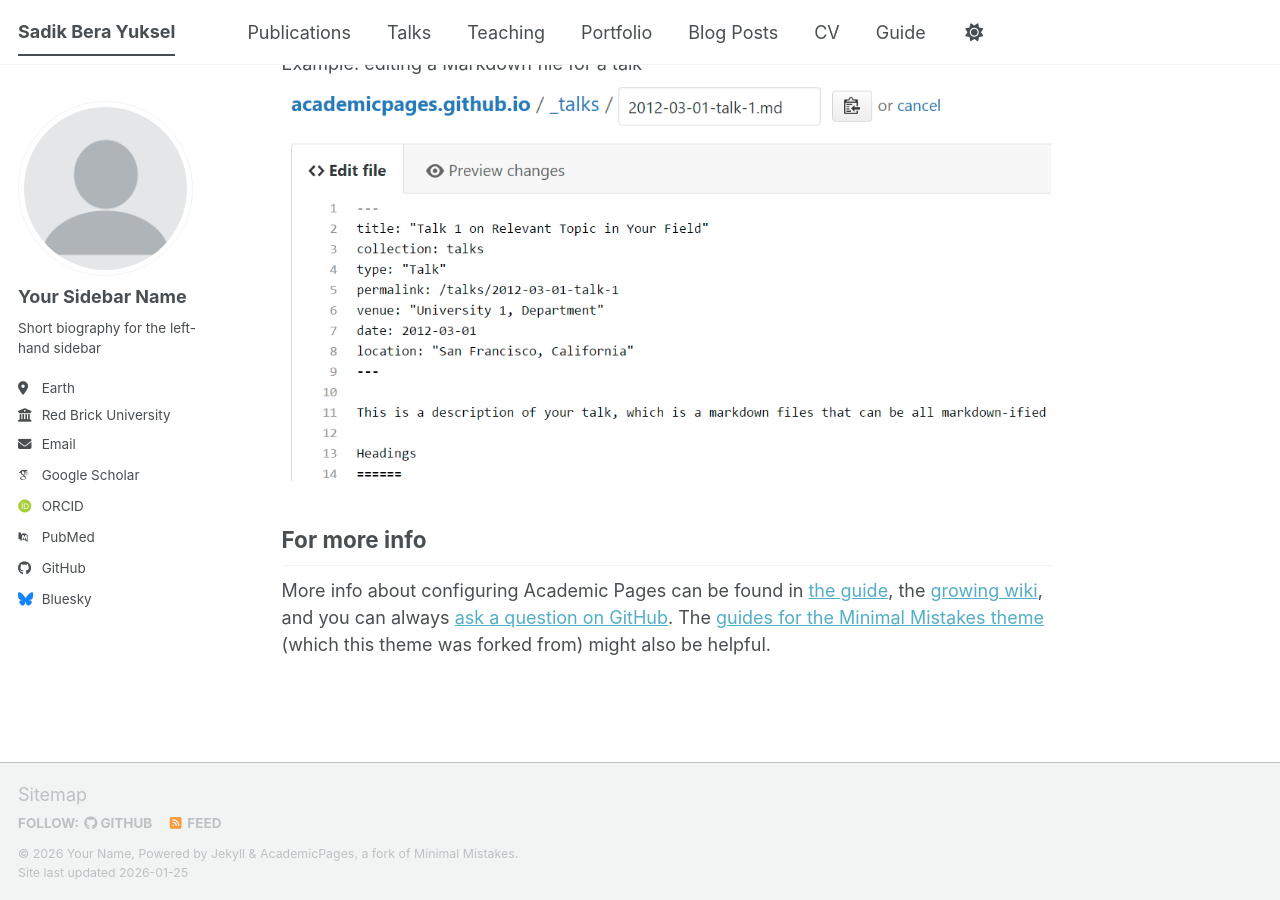
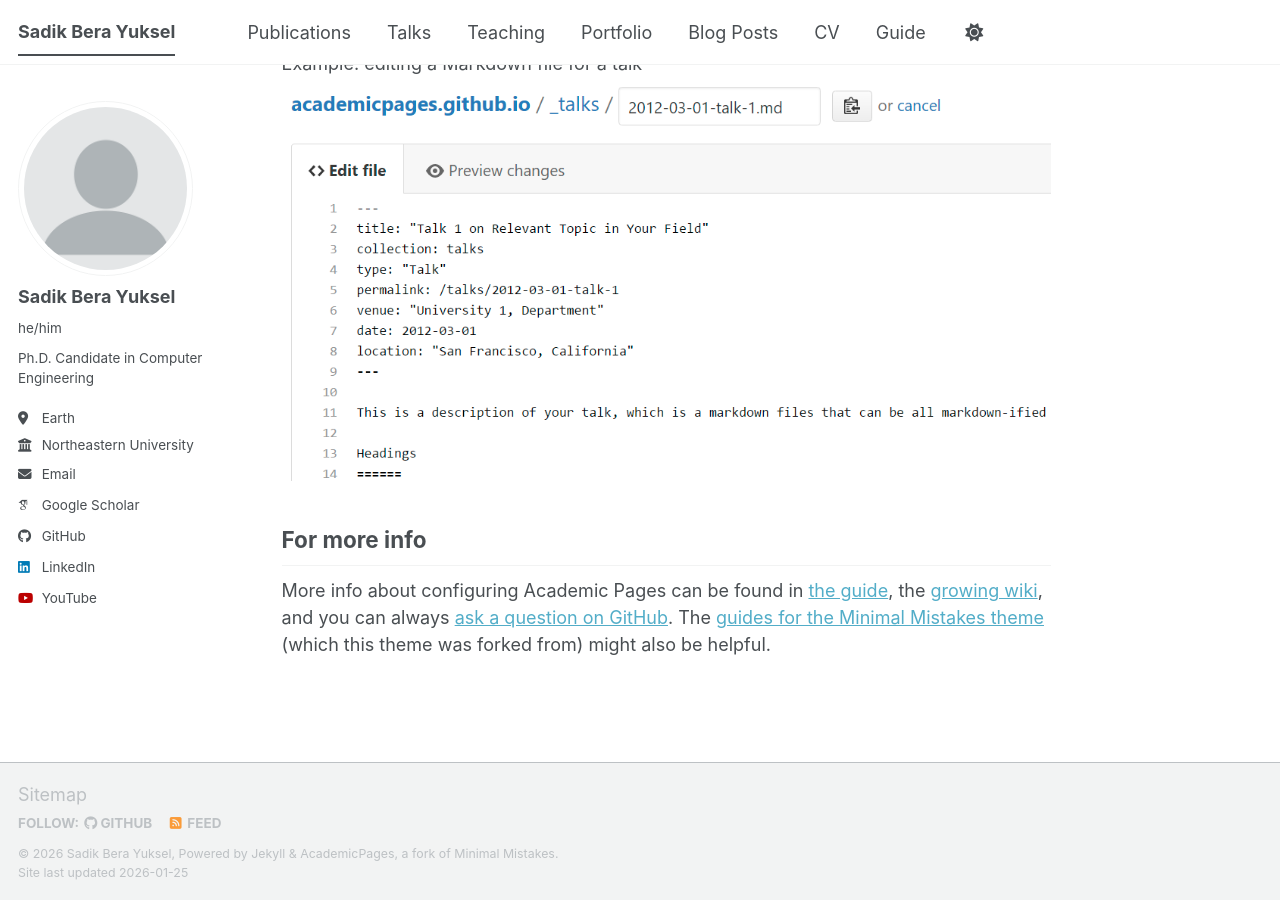
Before and after one commit to Berayksl/Berayksl.github.io, a Jekyll site: the page built from _pages/about.md, in a window 1280 px wide and 900 px high, scrolled down 2720 px. Built offline with Jekyll 4.4.1, drawn with Linux system fonts in a browser that asks for light colours; some web fonts are replaced; a script bundle is joined from its source files by our own code; library files that are not in the unit come from our copies.

Commit message:
Update personal details in _config.yml
Updated personal information and links in the configuration file.

```diff
--- a/_config.yml
+++ b/_config.yml
@@ -11,12 +11,12 @@ locale                   : "en-US"
 site_theme               : "default" # The available themes options are "default", "air", "sunrise", "mint", "dirt" and "contrast"
 title                    : "Sadik Bera Yuksel"
 title_separator          : "-"
-name                     : &name "Your Name"
+name                     : &name "Sadik Bera Yuksel"
 description              : &description "Your Name's academic portfolio"   # Update this with a general description of your site, this is the default if not overridden by a page
-url                      : https://academicpages.github.io # The base hostname & protocol for your site e.g. "https://[your GitHub username].github.io",
+url                      : https://berayksl.github.io # The base hostname & protocol for your site e.g. "https://[your GitHub username].github.io",
                                                            # or if you already have some other page hosted on Github then use "https://[your GitHub username].github.io/[Your Repo Name]"
 baseurl                  : "" # the subpath of your site, e.g. "/blog"
-repository               : "academicpages/academicpages.github.io"
+repository               : "Berayksl/Berayksl.github.io"
 
 # Site Author - The following control what appear as part of the author content on the side bar.
 #               If a field is blank the icon and link will not appear, otherwise it will be shown.
@@ -24,24 +24,24 @@ repository               : "academicpages/academicpages.github.io"
 author:
   # Biographic information
   avatar           : "profile.png"
-  name             : "Your Sidebar Name"
-  pronouns         : # example: "she/her"
-  bio              : "Short biography for the left-hand sidebar"
+  name             : "Sadik Bera Yuksel"
+  pronouns         : "he/him" # example: "she/her"
+  bio              : "Ph.D. Candidate in Computer Engineering"
   location         : "Earth"
-  employer         : "Red Brick University"
+  employer         : "Northeastern University"
   uri              : # URL
-  email            : "none@example.org"
+  email            : "yuksel.sa@northeastern.edu"
 
   # Academic websites
   academia         : # URL
   arxiv            : # URL - Update with the correct link to your profile
-  googlescholar    : "https://scholar.google.com/citations?user=PS_CX0AAAAAJ"
+  googlescholar    : "https://scholar.google.com/citations?user=Y1LTokkAAAAJ&hl=en"
   inspire-hep      : # URL
   impactstory      : # URL
-  orcid            : "https://orcid.org/yourorcidurl"
+  orcid            :
   semantic         : # URL
   ssrn             : # URL
-  pubmed           : "https://www.ncbi.nlm.nih.gov/pubmed/?term=john+snow"
+  pubmed           :
   researchgate     : # URL
   scopus           : # URL
   zotero           : # URL
@@ -51,13 +51,13 @@ author:
   bitbucket        : # Username - Update with your username on the site
   codepen          : # Username
   dribbble         : # Username
-  github           : "academicpages"
+  github           : "Berayksl"
   kaggle           : # Username
   stackoverflow    : # User number or user number and name (i.e., use "1" or "1/jeff-atwood")
 
   # Social media
   artstation       : # Username
-  bluesky          : "bsky.app" # Replace this with you Bluesky username
+  bluesky          : # Replace this with you Bluesky username
   facebook         : # Username
   flickr           : # Username
   foursquare       : # Username
@@ -66,7 +66,7 @@ author:
   keybase          : # Username
   instagram        : # Username
   lastfm           : # Username
-  linkedin         : # Username
+  linkedin         : "sadık-bera-y" # Username
   mastodon         : # URL
   medium           : # URL
   pinterest        : # Username
@@ -79,7 +79,7 @@ author:
   weibo            : # Username
   wikipedia        : # Username
   xing             : # Username
-  youtube          : # Username
+  youtube          : "berayuksel4702" # Username
   zhihu            : # Username
 
 # Publication Category - The following the list of publication categories and their headings
```
